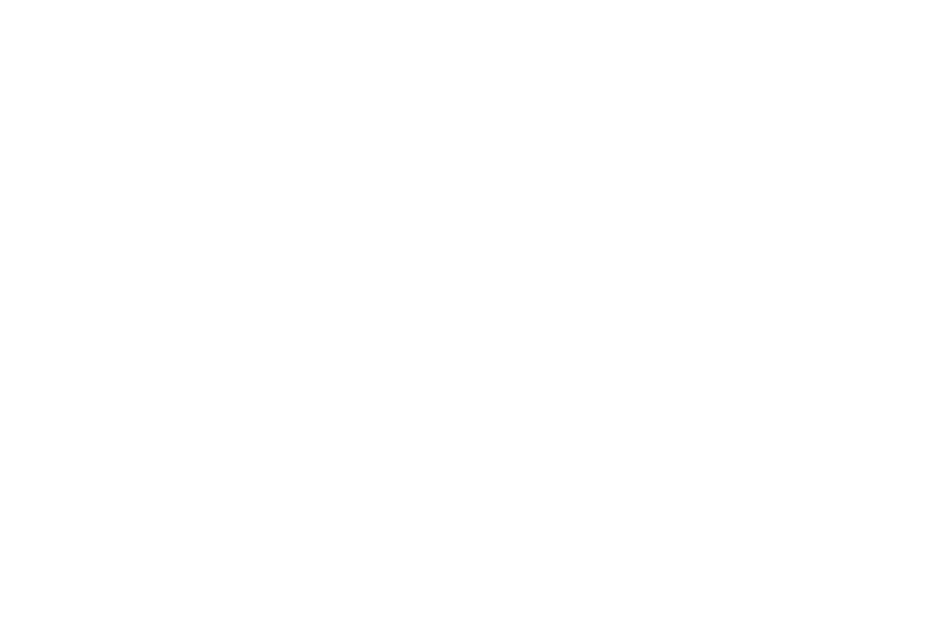
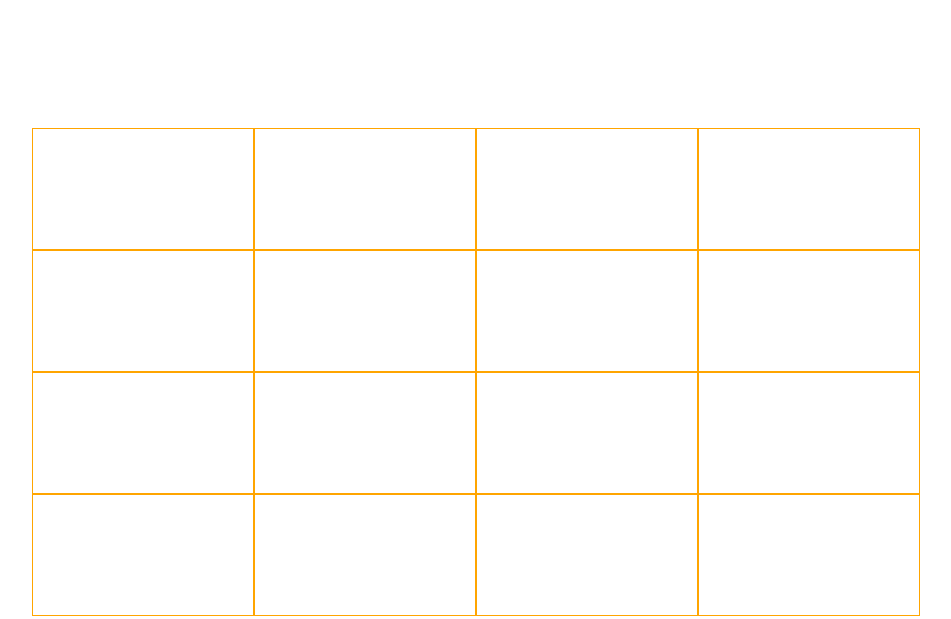
Before and after one commit to sajeedwhosane/2048, a plain HTML site: page index.html in a window 1280 px wide. Shown: the whole page, without its empty margins (96-1047 px from the left). Drawn offline with Linux system fonts and the light colour scheme.

Commit message:
Release 0.1
The grid user interface  for 2048 game

```diff
--- a/index.html
+++ b/index.html
@@ -5,7 +5,33 @@
         <link rel="stylesheet" href="style.css">
     </head>
     <body>
+        <div id="grid">
+            <div id="r1">
+                <div id="c1" class="cell"></div>
+                <div id="c2" class="cell"></div>
+                <div id="c3" class="cell"></div>
+                <div id="c4" class="cell"></div>
+            </div>
+            <div id="r2">
+                <div id="c5" class="cell"></div>
+                <div id="c6" class="cell"></div>
+                <div id="c7" class="cell"></div>
+                <div id="c8" class="cell"></div>
+            </div>
+            <div id="r3">
+                <div id="c9" class="cell"></div>
+                <div id="c10" class="cell"></div>
+                <div id="c11" class="cell"></div>
+                <div id="c12" class="cell"></div>
+            </div>
+            <div id="r4">
+                <div id="c13" class="cell"></div>
+                <div id="c14" class="cell"></div>
+                <div id="c15" class="cell"></div>
+                <div id="c16" class="cell"></div>
 
+            </div>
+        </div>
         <script type="javascript/text" src="script.js" ></script>
     </body>
 </html>
--- a/style.css
+++ b/style.css
@@ -0,0 +1,18 @@
+body{
+    margin: 10%;
+}
+#grid{
+   width:100%;
+   display:flex;
+}
+.r1{
+    display:flex;
+    flex-wrap: no-wrap;
+}
+.cell{
+    min-width: 200px;
+    width:15%;
+    height:100px;
+    padding:10px;
+    border: solid 1px orange;
+}
```
